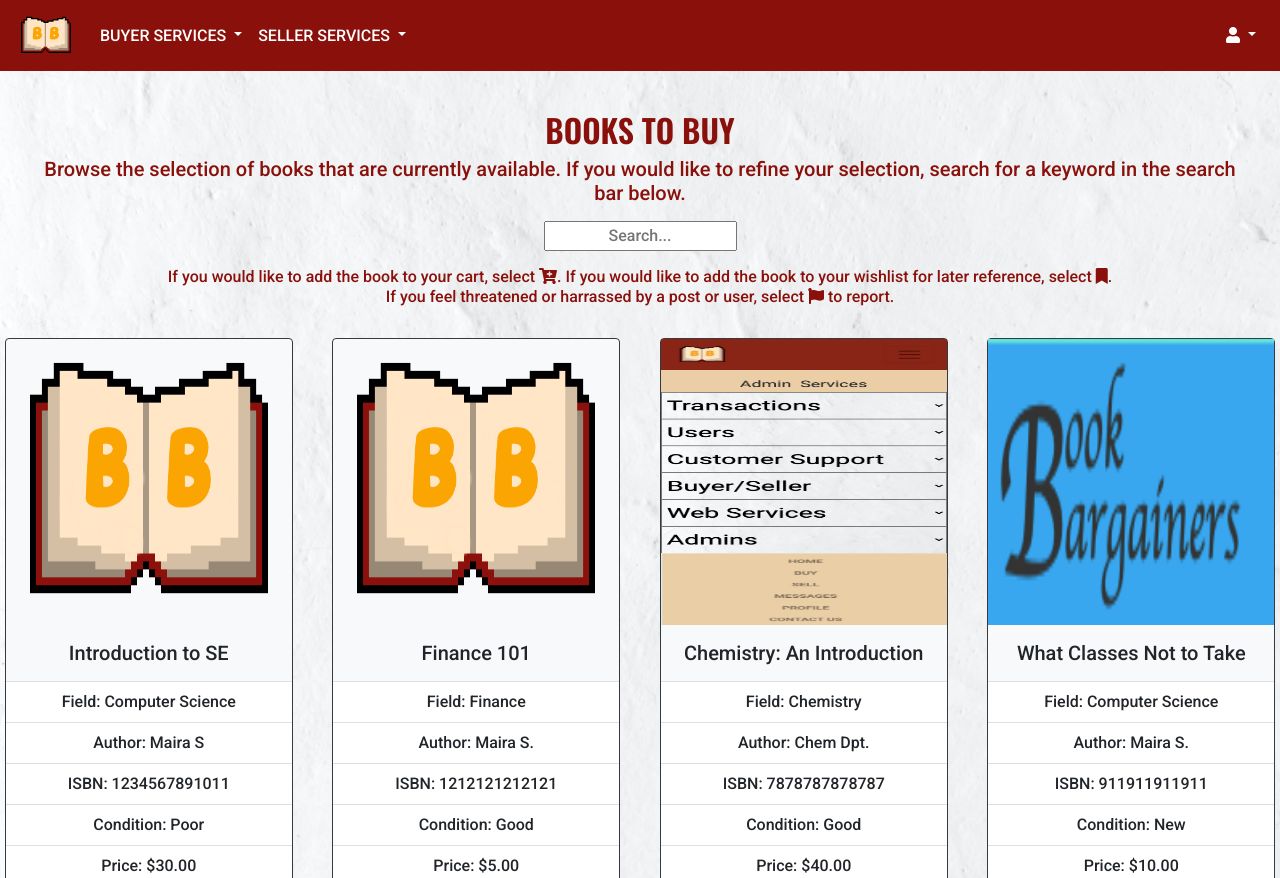
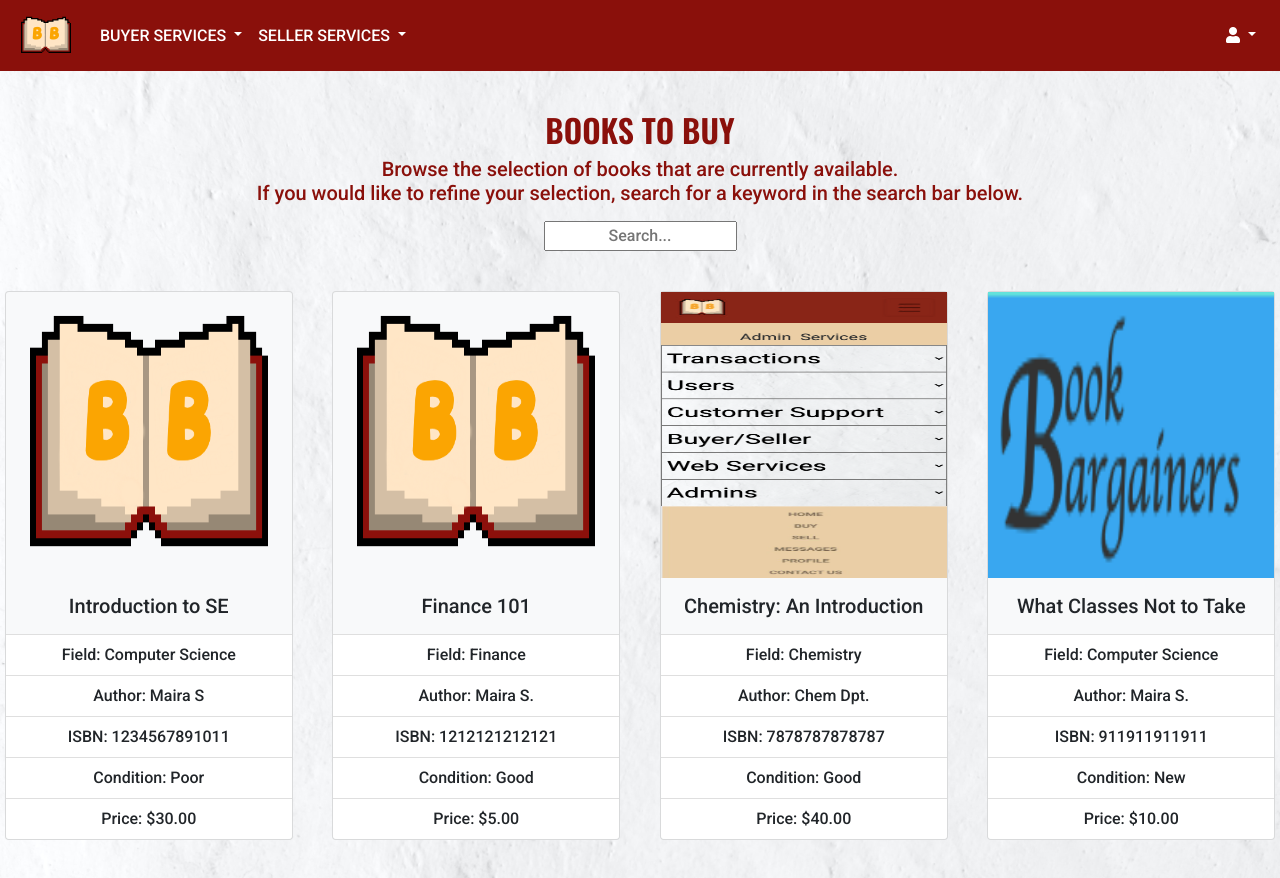
Before and after one commit to jthom19/BookBargainsProject, a Django app: page /search/ in a window 1280 px wide. Shown: the top 878 px of the page. Run offline with Django 3.2, Linux system fonts and the light colour scheme; data comes from the database, SQL or seed files in the repository; both versions use the stored data as it was after the commit; some libraries are stand-ins or nearby versions.

Commit message:
html changes, wishlist message

```diff
--- a/bookbargains/bbapp/views.py
+++ b/bookbargains/bbapp/views.py
@@ -144,6 +144,7 @@ def switchfromwishlisttocart(request, bookid):
     currentcart = Cart.objects.get(owner = request.user)
     currentwishlist.item.remove(booktoswitch)
     currentcart.cartitem.add(booktoswitch)
+    messages.success(request, "Success! A book from your wishlist has been added to your cart.")
     return redirect('wishlist')
 
 def removefromcart(request, bookid):
--- a/bookbargains/templates/base.html
+++ b/bookbargains/templates/base.html
@@ -63,6 +63,11 @@
             </li>
           </ul>
           <ul class="navbar-nav">
+            <li class="nav-item">
+              {% if user.is_authenticated %}
+                <a class="nav-link text-white" href="{% url 'wishlist' %}"><i class="fa fa-bookmark"></i></a>
+              {% endif %}
+            </li>
             <li class="nav-item">
               {% if user.is_authenticated %}
                 <a class="nav-link text-white" href="{% url 'cart' %}"><i class="fa fa-shopping-cart"></i></a>
--- a/bookbargains/templates/search.html
+++ b/bookbargains/templates/search.html
@@ -4,11 +4,11 @@
 
 <div class="jumbotron text-center pt-3 pb-0 mt-0 mb-0" style="background-color: transparent; border-radius:0px">
   <h3 class="display-5 mt-4" style="color:#8a100b; font-family: 'Oswald', sans-serif; font-size: 2em;">BOOKS TO BUY</h3>
-  <h5 class="mb-0" style="color:#8a100b;">Browse the selection of books that are currently available. If you would like to refine your selection, search for a keyword in the search bar below.</h5>
+  <h5 class="mb-0" style="color:#8a100b;">Browse the selection of books that are currently available. <br>If you would like to refine your selection, search for a keyword in the search bar below.</h5>
   <form action="{% url 'searchresults' %}" method="get">
     <input class="text-center my-3" name="q" type="text" placeholder="Search...">
   </form>
-  <h6 style="color:#8a100b;">If you would like to add the book to your cart, select <i class="fa fa-cart-plus"></i>. If you would like to add the book to your wishlist for later reference, select <i class="fa fa-bookmark"></i>. <br>If you feel threatened or harrassed by a post or user, select <i class="fa fa-flag"></i> to report.</h6>
+  {% if user.is_authenticated %} <h6 style="color:#8a100b;">If you would like to add the book to your cart, select <i class="fa fa-cart-plus"></i>. If you would like to add the book to your wishlist for later reference, select <i class="fa fa-bookmark"></i>. <br>If you feel threatened or harrassed by a post or user, select <i class="fa fa-flag"></i> to report.</h6> {% endif %}
 </div>
 
 <center>
@@ -16,7 +16,7 @@
 
   {% for Book in object_list %}
   <div class="pt-4 col-sm-3">
-      <div class="card bg-light border-dark" style="width: 18rem;">
+      <div class="card bg-light" style="width: 18rem;">
         <img class=“card-img-top w-100" style="height:286px;width:286px;" src="{{Book.image.url}}" alt="img" >
         <div class="card-body p-3">
           <h5 class="card-title mb-0">{{Book.title}}</h5>
@@ -28,6 +28,7 @@
           <li class="list-group-item py-2">Condition: {{Book.get_condition_display}}</li>
           <li class="list-group-item py-2">Price: ${{Book.price}}</li>
         </ul>
+        {% if user.is_authenticated %}
         <div class="card-footer">
           <a href="/messaging" class="btn btn-outline-dark" style="margin-bottom: 2px;">Message Seller</a>
         </div>
@@ -36,6 +37,7 @@
           <a href="{% url 'addtowishlist' bookid=Book.uuid %}" class="btn btn-outline-dark"><i class="fa fa-bookmark"></i></a>
           <a href="" class="btn btn-outline-danger"><i class="fa fa-flag"></i></a>
         </div>
+        {% endif %}
     </div>
     <div><p></p></div>
   </div>
```
Also changed, not shown: bookbargains/db.sqlite3.
